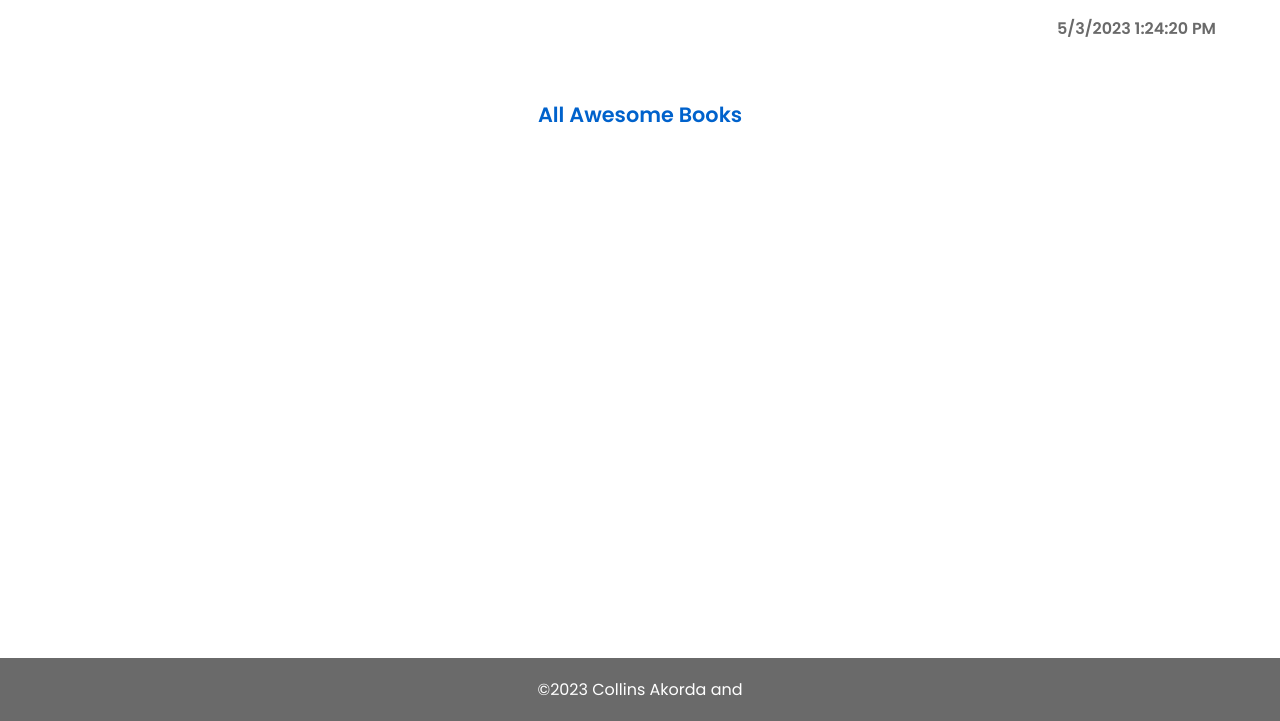
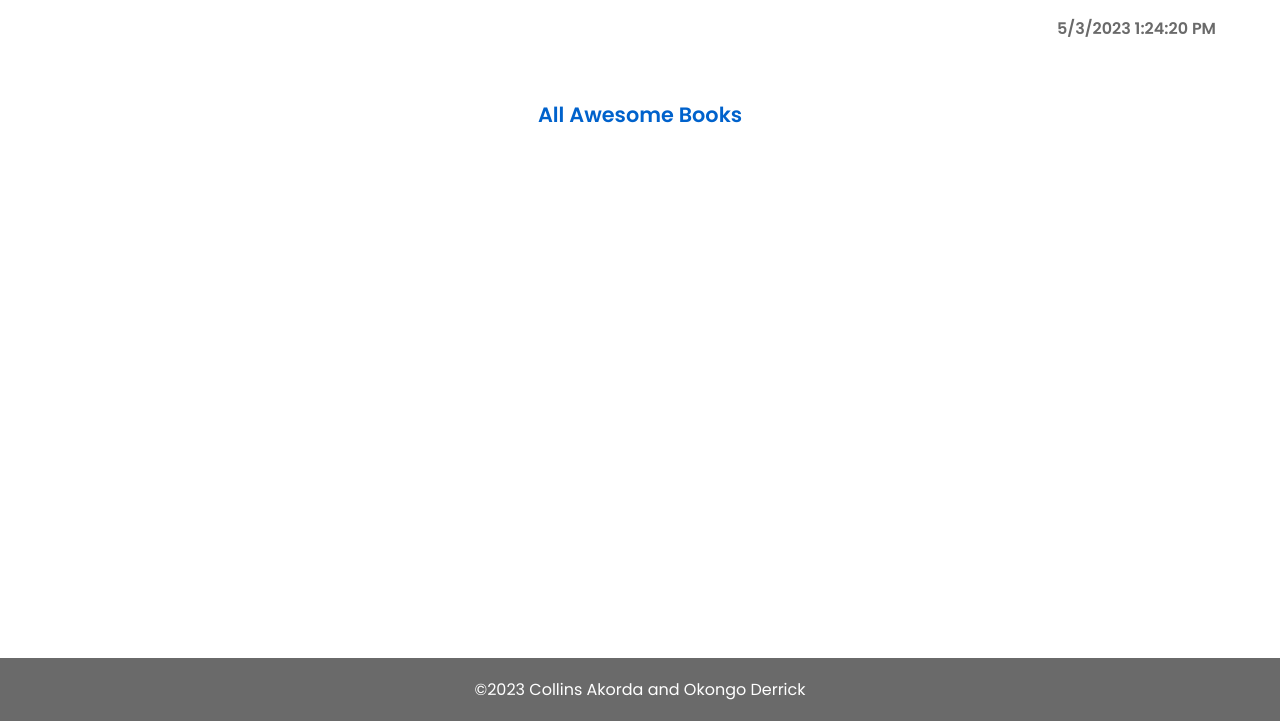
Before and after one commit to firstpj/Awesome-books, a website: page index.html in a window 1280 px wide. Shown: the part 79-800 px from the top of the page. Drawn offline with Linux system fonts and the light colour scheme.

Commit message:
Make required changes

```diff
--- a/index.html
+++ b/index.html
@@ -62,7 +62,7 @@
     </section>
 
     <footer>
-      <p>&copy2023 Collins Akorda and </p>
+      <p>&copy2023 Collins Akorda and Okongo Derrick</p>
     </footer>
 
     <script src="index.js"></script>
```
Also changed, not shown: README.md.
